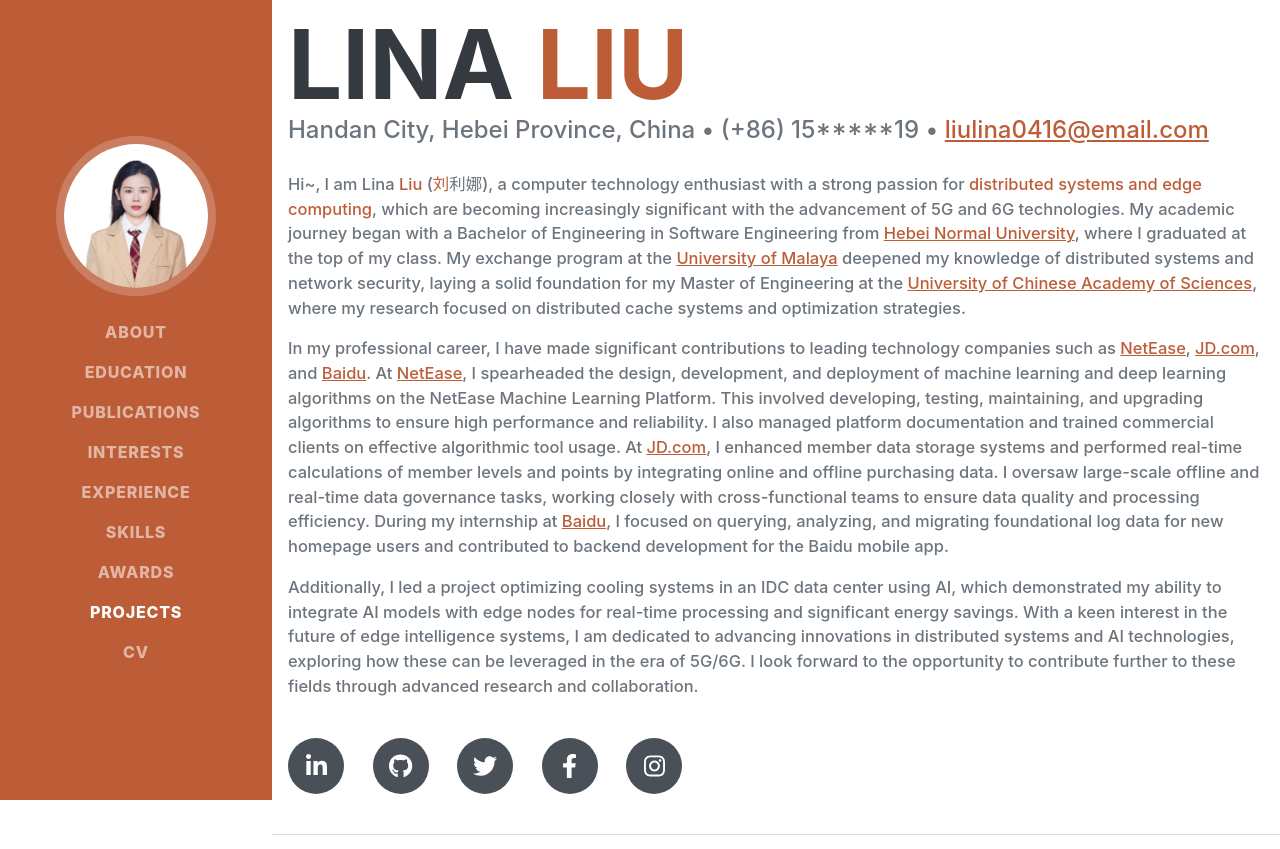
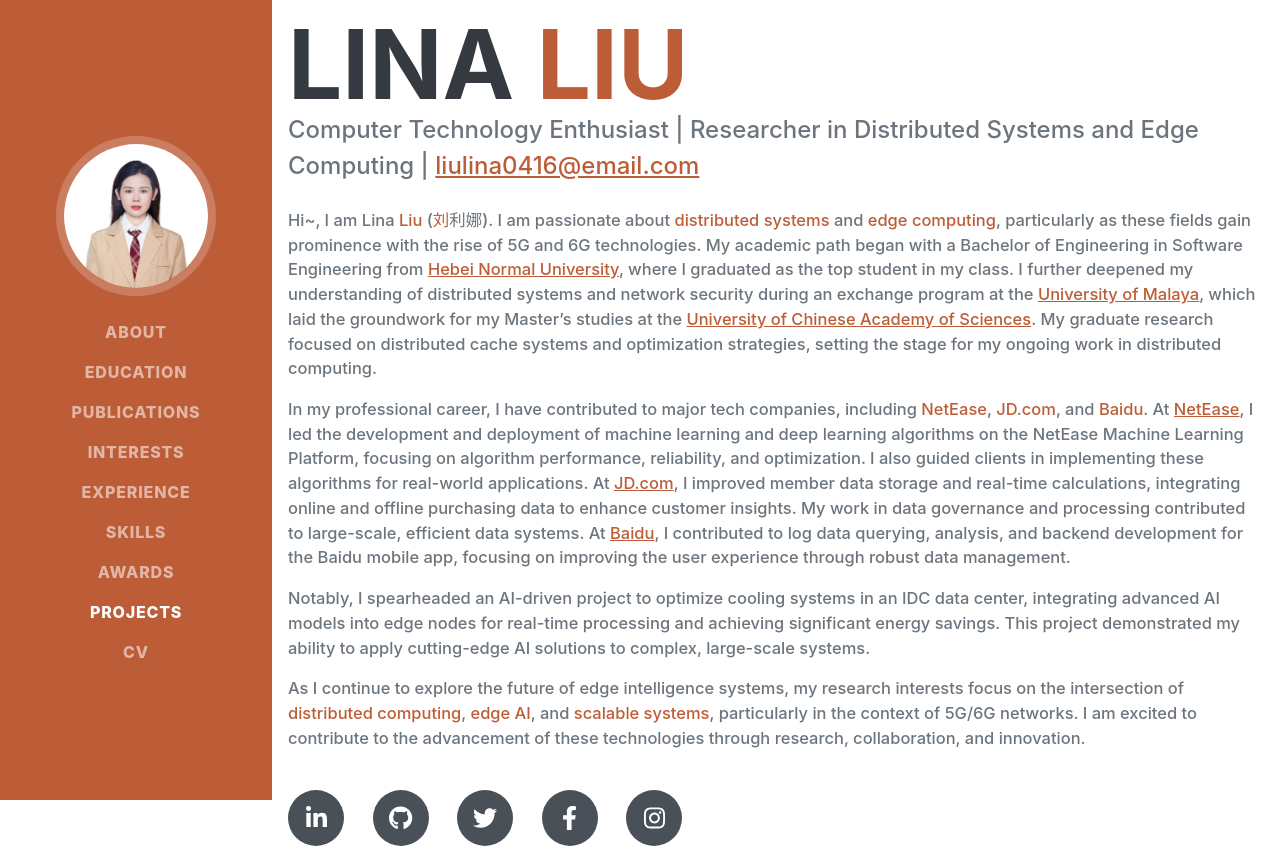
Before and after one commit to businiaon/businiaon.github.io, a plain HTML site: page index.html in a window 1280 px wide. Shown: the top 849 px of the page. Drawn offline with nearby package versions, Linux system fonts and the light colour scheme; a web font is replaced by a local one.

Commit message:
update index personal introduction

```diff
--- a/index.html
+++ b/index.html
@@ -48,18 +48,19 @@
                         <span class="text-primary">Liu</span>
                     </h1>
                     <div class="subheading mb-4">
-                        Handan City, Hebei Province, China • (+86) 15*****19 •
+                        Computer Technology Enthusiast | Researcher in Distributed Systems and Edge Computing |
                         <a href="mailto:liulina0416@email.com">liulina0416@email.com</a>
                     </div>
-                    <p class="lead2 mb-10">Hi~, I am Lina <span class="text-primary">Liu</span> (<span class="text-primary">刘</span>利娜), a computer technology enthusiast with a strong passion for <span class="text-primary">distributed systems and edge computing</span>, which are becoming increasingly significant with the advancement of 5G and 6G technologies. My academic journey began with a Bachelor of Engineering in Software Engineering from <a href="https://io.hebtu.edu.cn/en/">Hebei Normal University</a>, where I graduated at the top of my class. My exchange program at the <a href="https://www.um.edu.my/">University of Malaya</a> deepened my knowledge of distributed systems and network security, laying a solid foundation for my Master of Engineering at the <a href="https://english.ucas.ac.cn/">University of Chinese Academy of Sciences</a>, where my research focused on distributed cache systems and optimization strategies.
+                    <p class="lead2 mb-10">Hi~, I am Lina <span class="text-primary">Liu</span> (<span class="text-primary">刘</span>利娜). I am passionate about <span class="text-primary">distributed systems</span> and <span class="text-primary">edge computing</span>, particularly as these fields gain prominence with the rise of 5G and 6G technologies. My academic path began with a Bachelor of Engineering in Software Engineering from <a href="https://io.hebtu.edu.cn/en/">Hebei Normal University</a>, where I graduated as the top student in my class. I further deepened my understanding of distributed systems and network security during an exchange program at the <a href="https://www.um.edu.my/">University of Malaya</a>, which laid the groundwork for my Master’s studies at the <a href="https://english.ucas.ac.cn/">University of Chinese Academy of Sciences</a>. My graduate research focused on distributed cache systems and optimization strategies, setting the stage for my ongoing work in distributed computing.
                     </p>
                     <p class="lead2 mb-10">
-                        In my professional career, I have made significant contributions to leading technology companies such as <a href="https://en.wikipedia.org/wiki/NetEase">NetEase</a>, <a href="https://en.wikipedia.org/wiki/JD.com">JD.com</a>, and <a href="https://en.wikipedia.org/wiki/Baidu">Baidu</a>. At <a href="https://en.wikipedia.org/wiki/NetEase">NetEase</a>, I spearheaded the design, development, and deployment of machine learning and deep learning algorithms on the NetEase Machine Learning Platform. This involved developing, testing, maintaining, and upgrading algorithms to ensure high performance and reliability. I also managed platform documentation and trained commercial clients on effective algorithmic tool usage. At <a href="https://en.wikipedia.org/wiki/JD.com">JD.com</a>, I enhanced member data storage systems and performed real-time calculations of member levels and points by integrating online and offline purchasing data. I oversaw large-scale offline and real-time data governance tasks, working closely with cross-functional teams to ensure data quality and processing efficiency. During my internship at <a href="https://en.wikipedia.org/wiki/Baidu">Baidu</a>, I focused on querying, analyzing, and migrating foundational log data for new homepage users and contributed to backend development for the Baidu mobile app.
+                        In my professional career, I have contributed to major tech companies, including <span class="text-primary">NetEase</span>, <span class="text-primary">JD.com</span>, and <span class="text-primary">Baidu</span>. At <a href="https://en.wikipedia.org/wiki/NetEase">NetEase</a>, I led the development and deployment of machine learning and deep learning algorithms on the NetEase Machine Learning Platform, focusing on algorithm performance, reliability, and optimization. I also guided clients in implementing these algorithms for real-world applications. At <a href="https://en.wikipedia.org/wiki/JD.com">JD.com</a>, I improved member data storage and real-time calculations, integrating online and offline purchasing data to enhance customer insights. My work in data governance and processing contributed to large-scale, efficient data systems. At <a href="https://en.wikipedia.org/wiki/Baidu">Baidu</a>, I contributed to log data querying, analysis, and backend development for the Baidu mobile app, focusing on improving the user experience through robust data management.
                     </p>
                     <p class="lead2 mb-10">
-                        Additionally, I led a project optimizing cooling systems in an IDC data center using AI, which demonstrated my ability to integrate AI models with edge nodes for real-time processing and significant energy savings.
-
-With a keen interest in the future of edge intelligence systems, I am dedicated to advancing innovations in distributed systems and AI technologies, exploring how these can be leveraged in the era of 5G/6G. I look forward to the opportunity to contribute further to these fields through advanced research and collaboration.
+                        Notably, I spearheaded an AI-driven project to optimize cooling systems in an IDC data center, integrating advanced AI models into edge nodes for real-time processing and achieving significant energy savings. This project demonstrated my ability to apply cutting-edge AI solutions to complex, large-scale systems.
+                    </p>
+                    <p class="lead2 mb-10">
+                        As I continue to explore the future of edge intelligence systems, my research interests focus on the intersection of <span class="text-primary">distributed computing</span>, <span class="text-primary">edge AI</span>, and <span class="text-primary">scalable systems</span>, particularly in the context of 5G/6G networks. I am excited to contribute to the advancement of these technologies through research, collaboration, and innovation.
                     </p>
                     <br/>
                     <div class="social-icons">
@@ -106,11 +107,11 @@
                         </div>
                         <div class="flex-shrink-0"><span class="text-primary">September 2011 - June 2015</span></div>
                     </div>
-                    <div>GPA: <span class="text-primary">3.69/4.0</span> Average Score: <span class="text-primary">89.28/100.0</span> Rank <span class="text-primary">1 / 387 </span>(Web Development, Software Testing Basis, etc)</div>
+                    <div>GPA: <span class="text-primary">3.69/4.0</span> Average Score: <span class="text-primary">89.28/100.0</span> Rank <span class="text-primary">1 / 387 </span>(Computer Network,Web Development, Software Testing Basis, etc)</div>
                     <div >
                         <p>Graduate Thesis:  Developed a Web-based Campus E-commerce Platform (Merchant Back-end Management System)</p>
                     </div>
-                    </br>
+
                 </div>
             </section>
             <hr class="m-0" />
```
